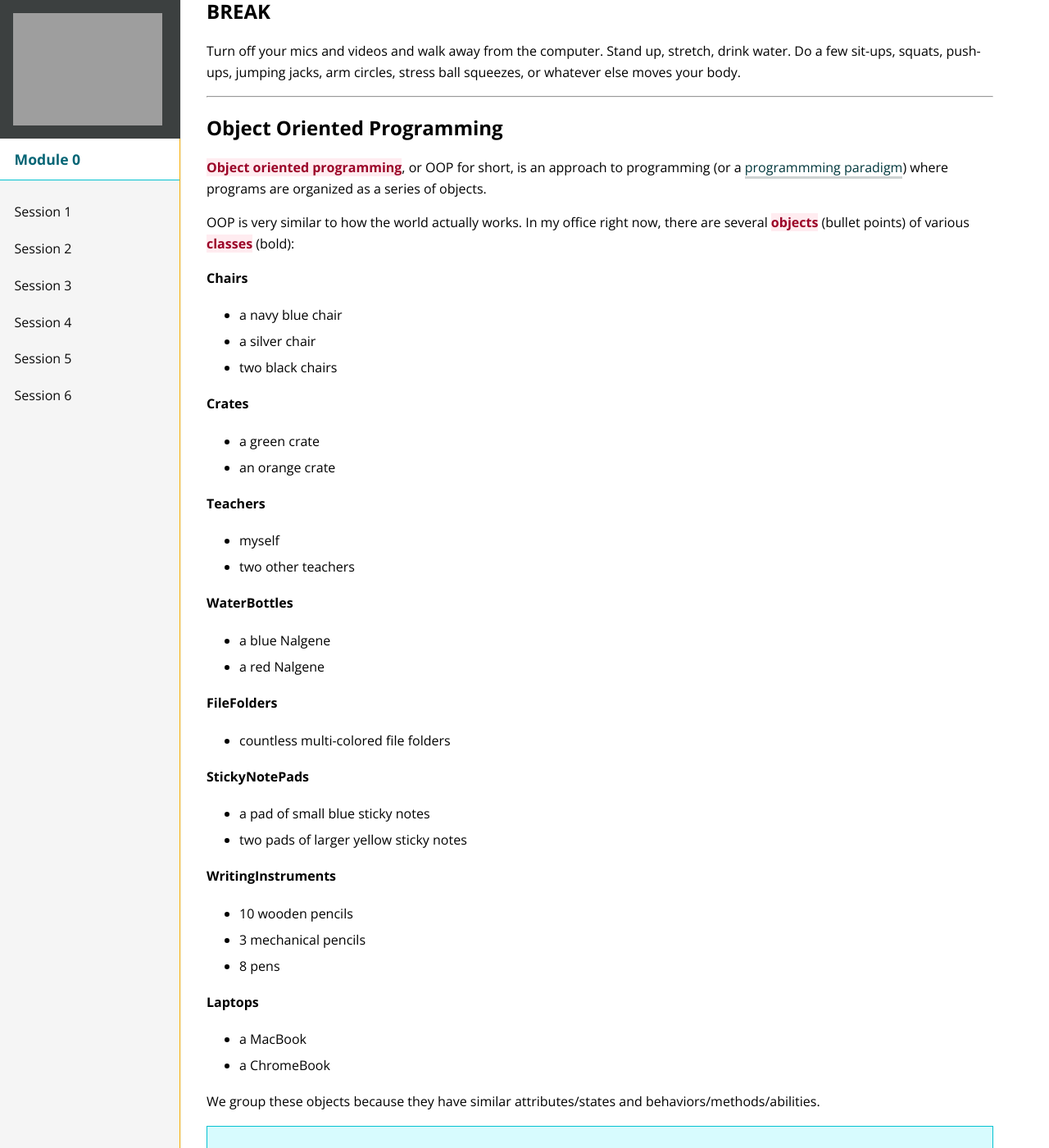
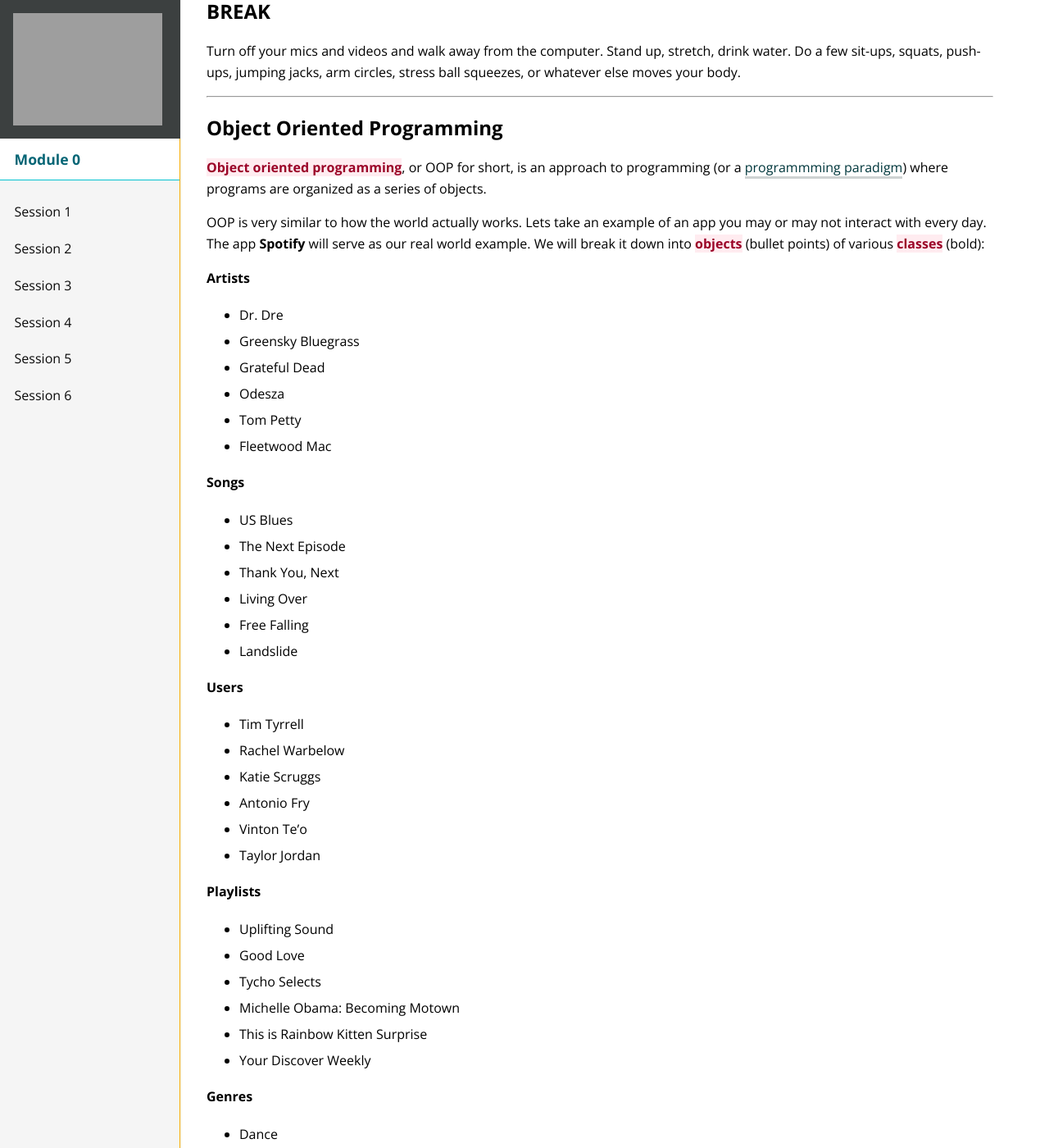
Before and after one commit to turingschool/mod-0-curriculum, a Jekyll site: the page built from session5/index.md, in a window 1280 px wide and 1400 px high, scrolled down 3596 px. Shown: the whole window at 82% size. Built offline with Jekyll 4.4.1, drawn with Linux system fonts in a browser that asks for light colours; nearby versions of some CDN libraries; some of the changed text lies outside the part shown.

Commit message:
Update examples

```diff
--- a/session5/index.md
+++ b/session5/index.md
@@ -150,40 +150,52 @@
 
 <span class="vocab">Object oriented programming</span>, or OOP for short, is an approach to programming (or a [programmming paradigm](https://en.wikipedia.org/wiki/Comparison_of_programming_paradigms)) where programs are organized as a series of objects.
 
-OOP is very similar to how the world actually works. In my office right now, there are several <span class="vocab">objects</span> (bullet points) of various <span class="vocab">classes</span> (bold):
+OOP is very similar to how the world actually works. Lets take an example of an app you may or may not interact with every day. The app <strong>Spotify</strong> will serve as our real world example. We will break it down into <span class="vocab">objects</span> (bullet points) of various <span class="vocab">classes</span> (bold):
 
-<strong>Chairs</strong>
-- a navy blue chair
-- a silver chair
-- two black chairs
+<strong>Artists</strong>
+- Dr. Dre
+- Greensky Bluegrass
+- Grateful Dead
+- Odesza
+- Tom Petty
+- Fleetwood Mac
 
-<strong>Crates</strong>
-- a green crate
-- an orange crate
+<strong>Songs</strong>
+- US Blues
+- The Next Episode
+- Thank You, Next
+- Living Over
+- Free Falling
+- Landslide
 
-<strong>Teachers</strong>
-- myself
-- two other teachers
+<strong>Users</strong>
+- Tim Tyrrell
+- Rachel Warbelow
+- Katie Scruggs
+- Antonio Fry
+- Vinton Te'o
+- Taylor Jordan
 
-<strong>WaterBottles</strong>
-- a blue Nalgene
-- a red Nalgene
+<strong>Playlists</strong>
+- Uplifting Sound
+- Good Love
+- Tycho Selects
+- Michelle Obama: Becoming Motown
+- This is Rainbow Kitten Surprise
+- Your Discover Weekly
 
-<strong>FileFolders</strong>
-- countless multi-colored file folders
+<strong>Genres</strong>
+- Dance
+- Indie
+- Bluegrass
+- Hip Hop
 
-<strong>StickyNotePads</strong>
-- a pad of small blue sticky notes
-- two pads of larger yellow sticky notes
-
-<strong>WritingInstruments</strong>
-- 10 wooden pencils
-- 3 mechanical pencils
-- 8 pens
-
-<strong>Laptops</strong>
-- a MacBook
-- a ChromeBook
+<strong>Platform_Instance</strong>
+- OS - Mac
+- OS - Windows
+- Web
+- Mobile - Iphone
+- Mobile - Android
 
 We group these objects because they have similar attributes/states and behaviors/methods/abilities.
 
```
